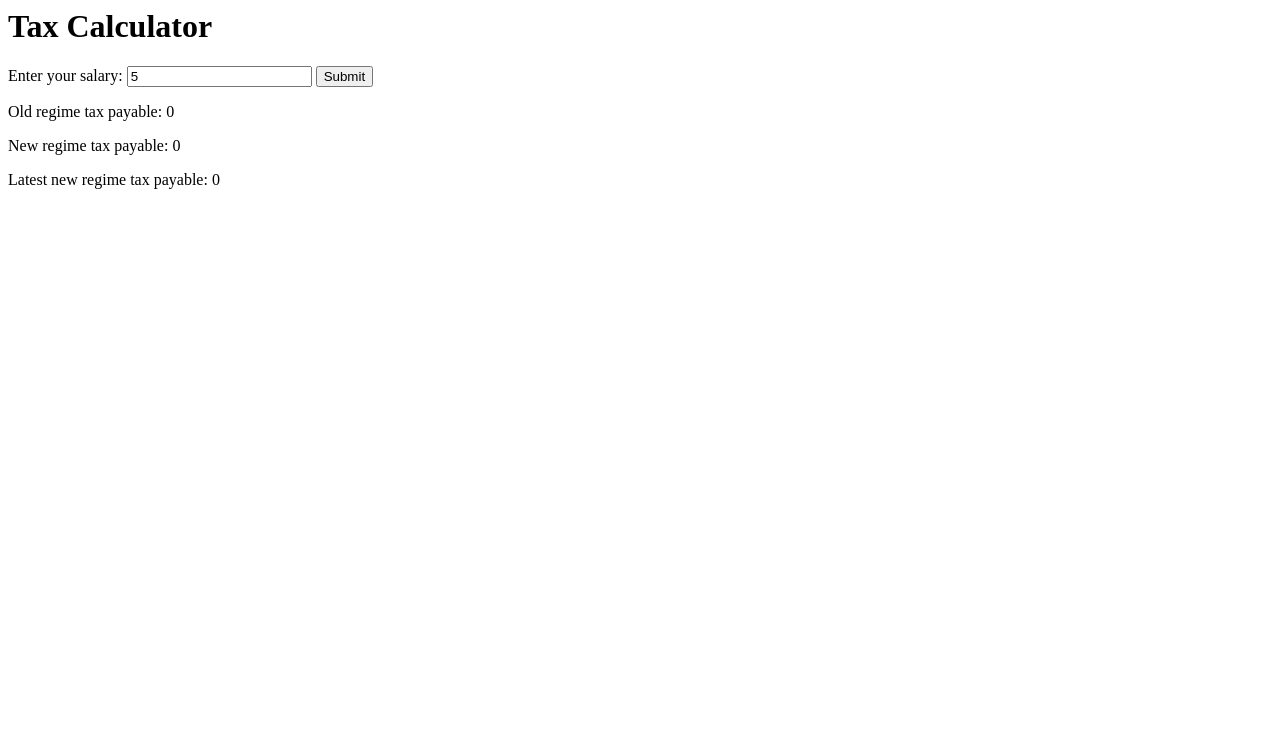
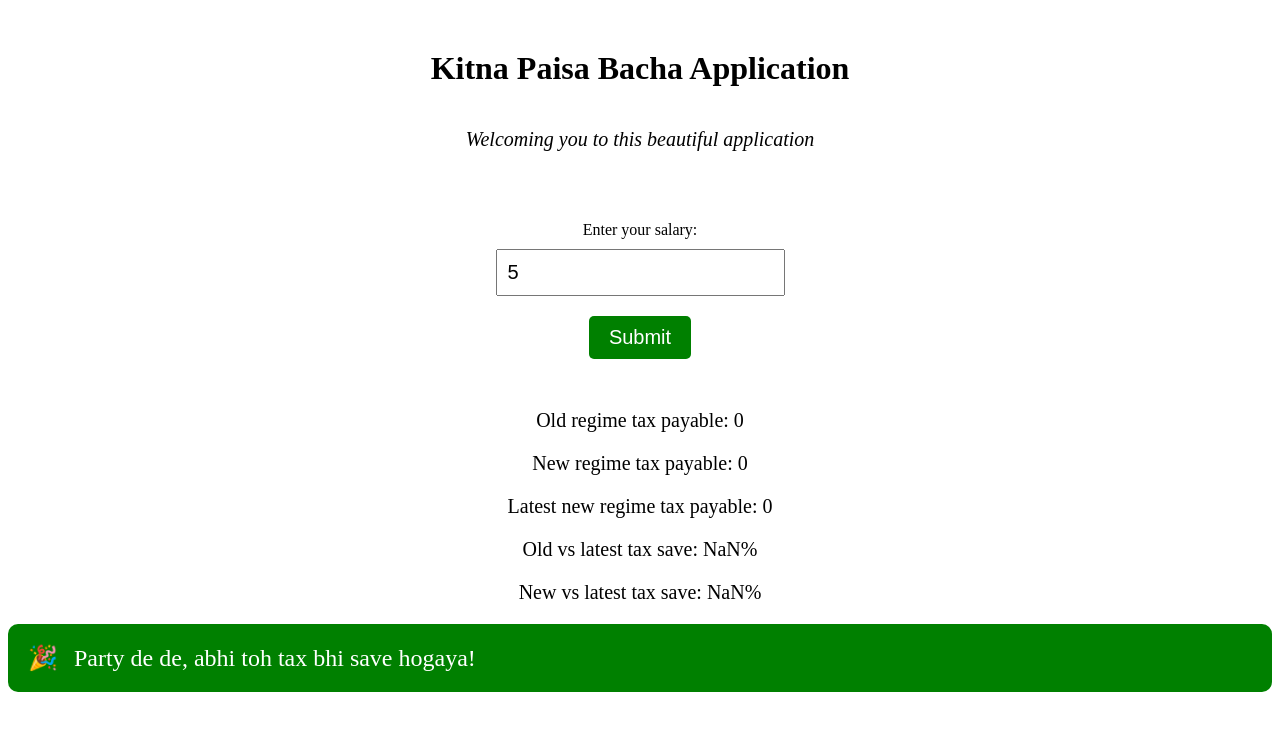
Before and after one commit to morningName/newincometax.github.io, a plain HTML site: page index.html in a window 1280 px wide. Both pictures are taken after typing "5" into the empty fields and a click on the button "Submit". Drawn offline with Linux system fonts and the light colour scheme.

Commit message:
Updated changes with prompts after submission.

```diff
--- a/index.html
+++ b/index.html
@@ -1,9 +1,63 @@
 <html>
   <head>
     <title>Tax Calculator</title>
+    <style>
+      form {
+        display: flex;
+        flex-direction: column;
+        align-items: center;
+        margin-top: 50px;
+      }
+      label {
+        margin-bottom: 10px;
+      }
+      input[type="number"] {
+        padding: 10px;
+        font-size: 20px;
+        margin-bottom: 20px;
+      }
+      button[type="submit"] {
+        padding: 10px 20px;
+        background-color: green;
+        color: white;
+        border: none;
+        border-radius: 5px;
+        font-size: 20px;
+        cursor: pointer;
+      }
+      .banner {
+        background-color: green;
+        color: white;
+        font-size: 24px;
+        display: flex;
+        align-items: center;
+        justify-content: center;
+        padding: 20px;
+        border-radius: 10px;
+      }
+      .banner span {
+        margin-right: 10px;
+      }
+      .line {
+       font-size: 20px;
+        font-weight: normal;
+        text-align: center;
+        padding: 20px;
+        font-style:italic
+      }
+      #result {
+        margin-top: 50px;
+        text-align: center;
+        font-size: 20px;
+      }
+      #result p {
+        margin-bottom: 20px;
+      }
+    </style>
   </head>
   <body>
-    <h1>Tax Calculator</h1>
+    <h1 style="text-align: center; margin-top: 50px;">Kitna Paisa Bacha Application</h1>
+    <div class="line" >  Welcoming you to this beautiful application </div>
     <form id="taxForm">
       <label for="salary">Enter your salary:</label>
       <input type="number" id="salary" name="salary">
@@ -16,6 +70,11 @@
   <p>Latest new regime tax payable: <span id="latestNewRegimeResult"></span></p>
 </div>
 
+ <div class="banner" id="banner" style="display: none;">
+      <span role="img" aria-label="congratulations">🎉</span>
+      Party de de, abhi toh tax bhi save hogaya!
+    </div>
+
 <script>
   const form = document.querySelector("#taxForm");
   form.addEventListener("submit", function(event) {
@@ -25,7 +84,26 @@
     document.querySelector("#oldRegimeResult").innerHTML = oldRegime(salary);
     document.querySelector("#newRegimeResult").innerHTML = newRegime(salary);
     document.querySelector("#latestNewRegimeResult").innerHTML = latestNewRegime(salary);
+
+
+    let result = "<p>Old regime tax payable: <span>" + oldRegime(salary) + "</span></p>";
+    result += "<p>New regime tax payable: <span>" + newRegime(salary) + "</span></p>";
+    result += "<p>Latest new regime tax payable: <span>" + latestNewRegime(salary) + "</span></p>";
+    result += "<p> Old vs latest tax save: <span>" + reductionPercentage(oldRegime(salary), latestNewRegime(salary)) + "%" + "</span></p>";
+    result += "<p> New vs latest tax save: <span>" + reductionPercentage(newRegime(salary), latestNewRegime(salary)) + "%" + "</span></p>";
+
+    document.querySelector("#result").innerHTML = result;
+
+    document.querySelector("#banner").style.display = "block";
+
+
   });
+
+ function reductionPercentage(oldValue, newValue) {
+    let percentage = ((oldValue - newValue) / oldValue) * 100;
+    return Math.round(percentage);
+	}
+
 
   function oldRegime(salary) {
     let tax = 0;
```
Lines whose indentation alone changed are shown as unchanged.
